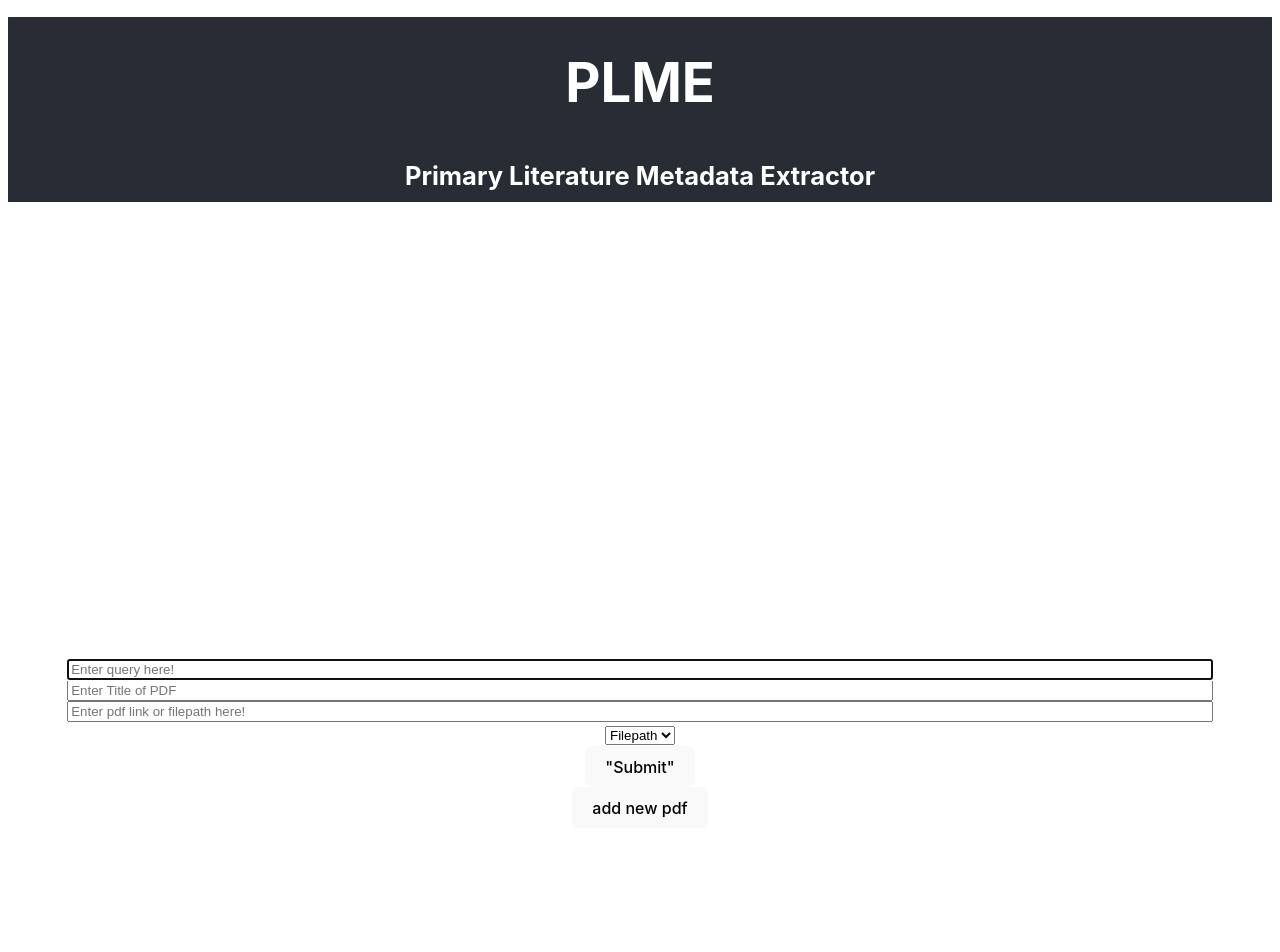
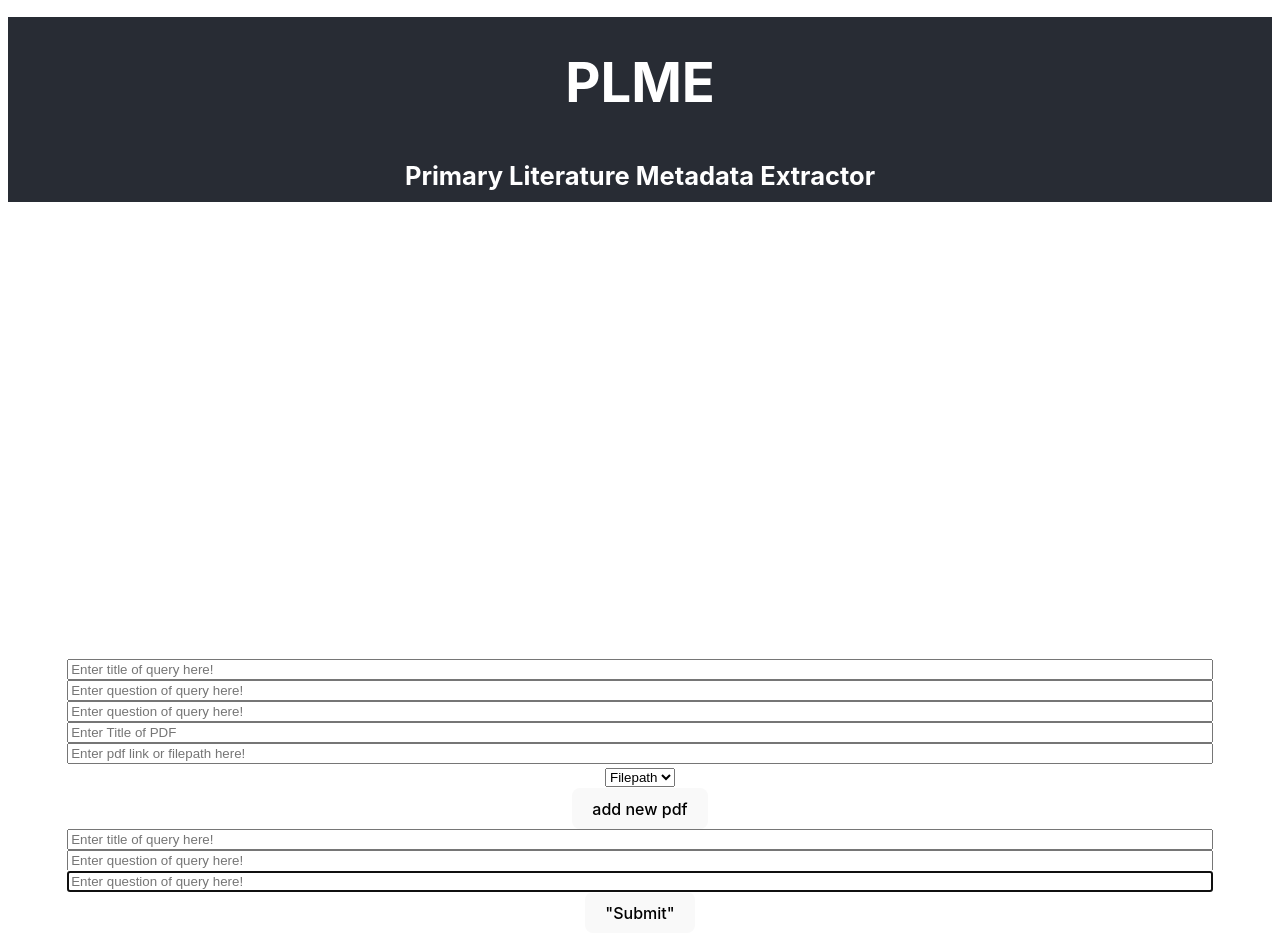
Before and after one commit to sbwest051/Projects, a React (Vite) app in the folder frontend/: page / in a window 1280 px wide. Shown: the top 952 px of the page. Built offline with nearby package versions, Linux system fonts and the light colour scheme.

Commit message:
Post request formulated and reorganization

```diff
--- a/frontend/src/components/QueryInput.tsx
+++ b/frontend/src/components/QueryInput.tsx
@@ -17,16 +17,36 @@ export function QueryInput({
   onKeyPress,
 }: QueryInputProps) {
   return (
-    <input
+    <><input
       type="text"
       className="repl-command-box"
       value={value}
-      placeholder="Enter query here!"
+      placeholder="Enter title of query here!"
       onChange={(ev) => setValue(ev.target.value)}
       aria-label={ariaLabel}
       aria-description="where to put your query "
       //onKeyPress={onKeyPress}
       autoFocus
-    ></input>
+    ></input><input
+      type="text"
+      className="repl-command-box"
+      value={value}
+      placeholder="Enter question of query here!"
+      onChange={(ev) => setValue(ev.target.value)}
+      aria-label={ariaLabel}
+      aria-description="where to put your query "
+      //onKeyPress={onKeyPress}
+      autoFocus
+    ></input><input
+      type="text"
+      className="repl-command-box"
+      value={value}
+      placeholder="Enter question of query here!"
+      onChange={(ev) => setValue(ev.target.value)}
+      aria-label={ariaLabel}
+      aria-description="enter keyword list or map "
+      //onKeyPress={onKeyPress}
+      autoFocus
+    ></input></>
   );
 }
--- a/frontend/src/components/REPLInput.tsx
+++ b/frontend/src/components/REPLInput.tsx
@@ -124,12 +124,24 @@ export function REPLInput(props: REPLInputProps) {
           // setFiles={props.setFiles}
         />
       ))}
+      <button onClick={handleAddInputProp}> add new pdf </button>
 
-      <button aria-label="button" onClick={() => handleSubmit(commandString)}>
+
+            <QueryInput
+        value={commandString}
+        setValue={setCommandString}
+        ariaLabel={"Query input"}
+        onKeyPress={(e) => {
+        if (e.key === "Enter") {
+              handleSubmit(commandString);
+            }
+          }}
+      />
+            <button aria-label="button" onClick={() => handleSubmit(commandString)}>
         {/*This is where we will asign which function and/or code to use*/}
         "Submit"
       </button>
-      <button onClick={handleAddInputProp}> add new pdf </button>
+
     </div>
   );
 }
```
